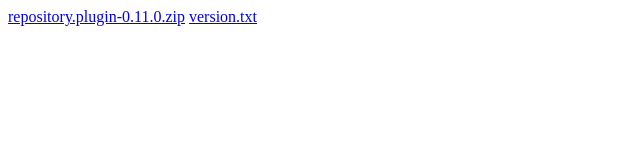
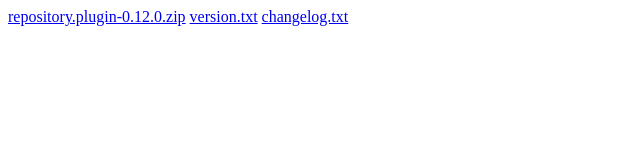
Before and after one commit to jakub2192/anonymous, a plain HTML site: page docs/index.html in a window 1280 px wide. Shown: the whole page, without its empty margins (0-640 px from the left). Drawn offline with Linux system fonts and the light colour scheme.

Commit message:
Update index.html

```diff
--- a/docs/index.html
+++ b/docs/index.html
@@ -1,2 +1,3 @@
-<a href="repository.plugin-0.11.0.zip">repository.plugin-0.11.0.zip</a>
+<a href="repository.plugin-0.12.0.zip">repository.plugin-0.12.0.zip</a>
 <a href="version.txt">version.txt</a>
+<a href="changelog.txt">changelog.txt</a>
```
